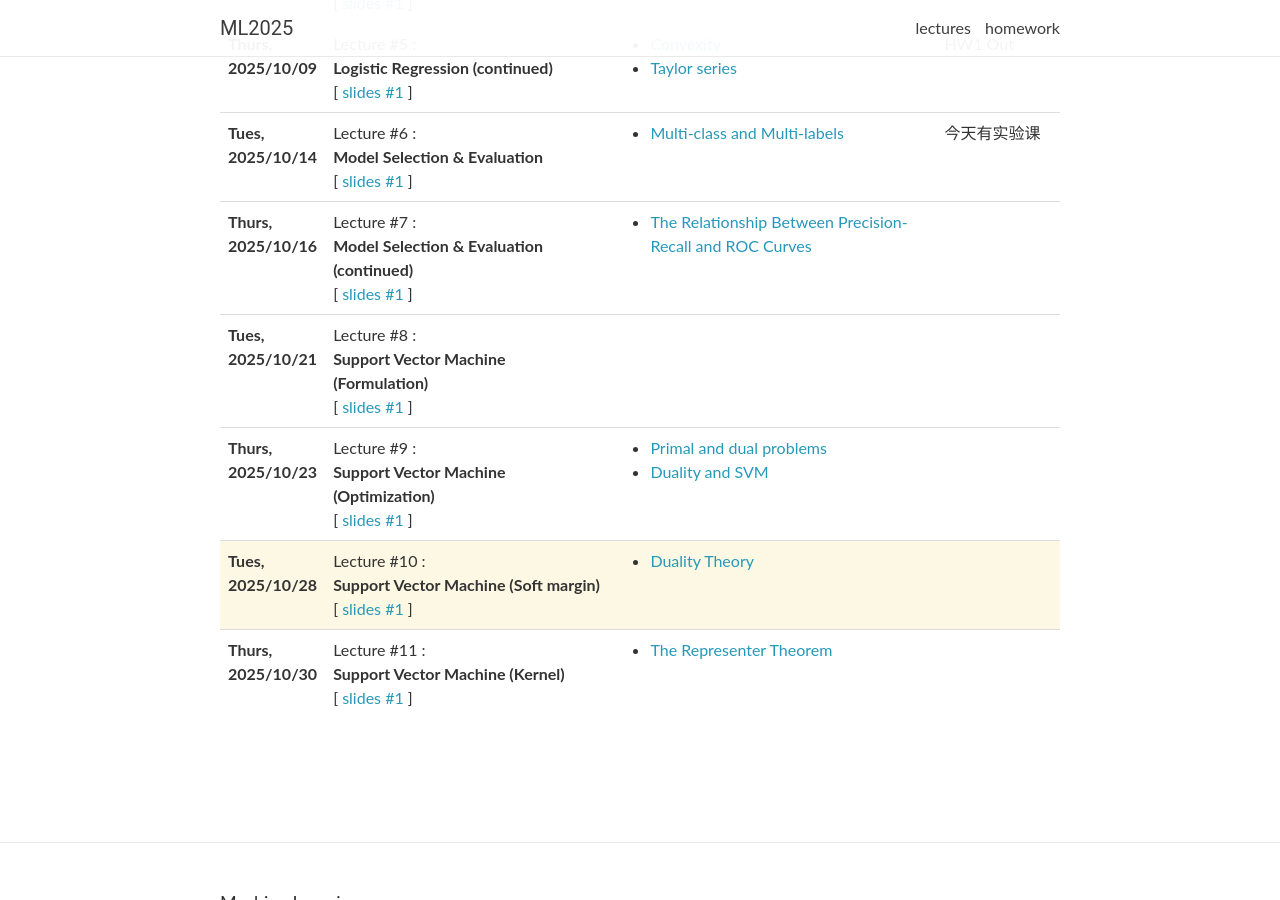
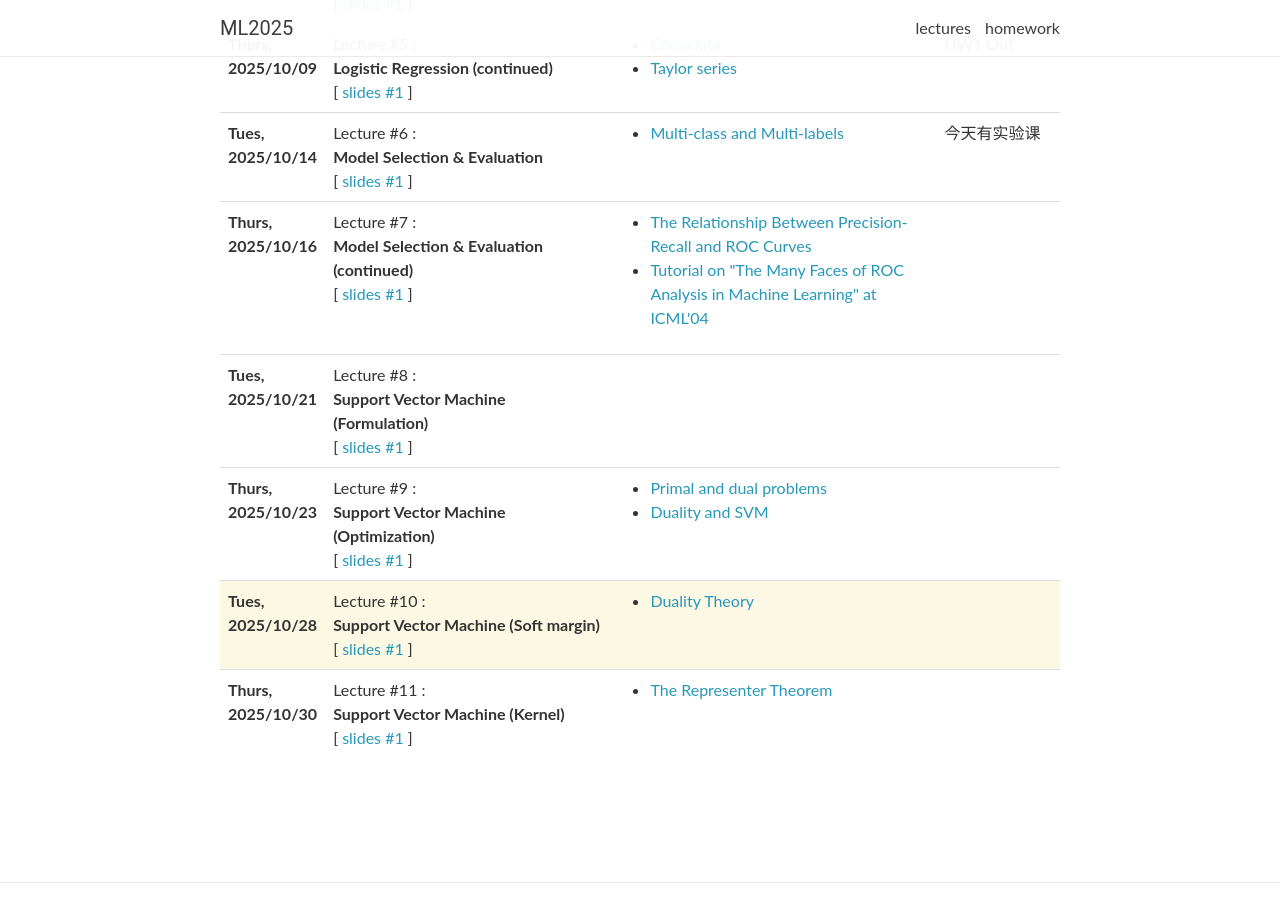
Before and after one commit to SEUML/ml-spring-2025, a Jekyll site: the page built from _pages/lectures.md, in a window 1280 px wide and 900 px high, scrolled down 594 px. Built offline with Jekyll 4.4.1, drawn with Linux system fonts in a browser that asks for light colours; nearby versions of some CDN libraries; comment, search, counter and statistics services are not loaded.

Commit message:
Update lectures.yml

```diff
--- a/_data/lectures.yml
+++ b/_data/lectures.yml
@@ -59,6 +59,7 @@
   slides: "../assets/slides/lecture4.pdf"
   readings:
     - <a href="https://pages.cs.wisc.edu/~jdavis/davisgoadrichcamera2.pdf" target="_blank">The Relationship Between Precision-Recall and ROC Curves </a>
+    - <a href="http://people.cs.bris.ac.uk/~flach/ICML04tutorial/" target="_blank">Tutorial on "The Many Faces of ROC Analysis in Machine Learning" at ICML'04</a>
   logistics:
 
 - date: Tues, 2025/10/21
```
